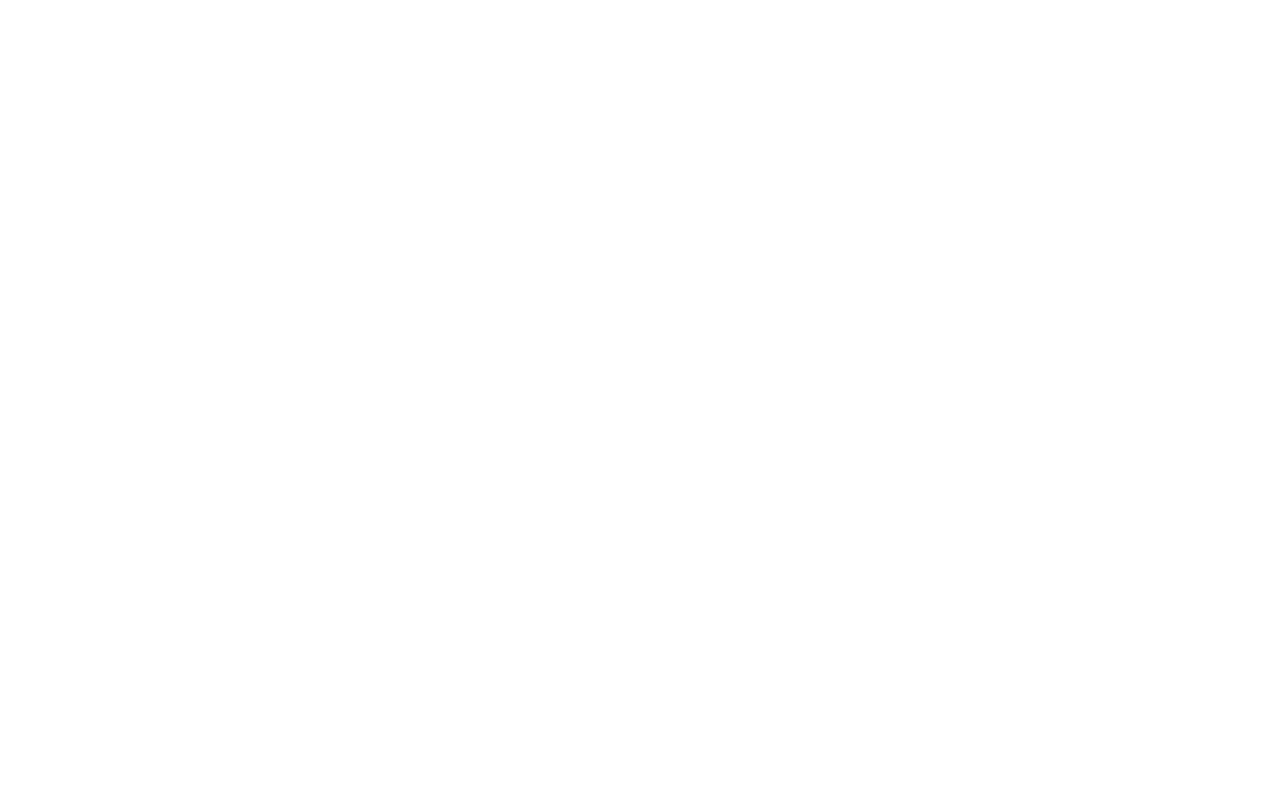
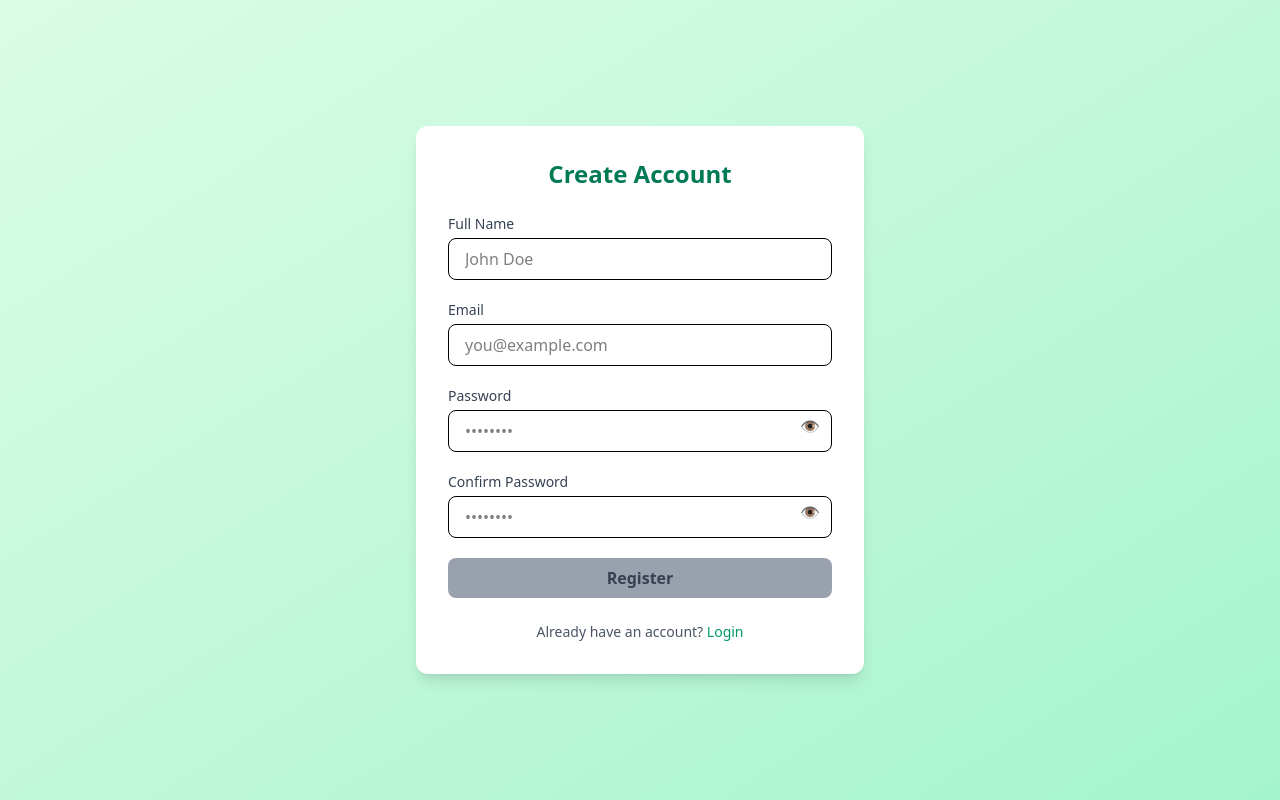
Before and after one commit to oviekshgya/pnm-todo, a Vue app: page /register in a window 1280 px wide. Before the commit this address had no page. Built offline with nearby package versions, Linux system fonts and the light colour scheme.

Commit message:
add first login and register view

```diff
--- a/src/router/index.ts
+++ b/src/router/index.ts
@@ -1,11 +1,17 @@
 import { createRouter, createWebHistory } from 'vue-router'
 import Login from '@/views/LoginPage.vue'
+import Register from '@/views/RegisterPage.vue'
 
 const routes = [
     {
         path: '/',
         name: 'Login',
         component: Login,
+    },
+    {
+        path: '/register',
+        name: 'Register',
+        component: Register,
     },
 ]
 
--- a/src/views/LoginPage.vue
+++ b/src/views/LoginPage.vue
@@ -50,7 +50,8 @@
 
         <p class="mt-6 text-center text-sm text-gray-600">
           Don't have an account?
-          <a href="#" class="text-indigo-600 hover:underline">Register</a>
+          <router-link to="/register"><a href="#" class="text-indigo-600 hover:underline">Register</a></router-link>
+
         </p>
       </div>
     </div>
@@ -65,7 +66,6 @@
   const loginError = ref(false)
 
   const handleLogin = () => {
-    // Simulasi login (ganti dengan real API)
     if (email.value === 'admin@example.com' && password.value === '123456') {
       alert('Login sukses!')
       loginError.value = false
--- /dev/null
+++ b/src/views/RegisterPage.vue
@@ -0,0 +1,172 @@
+<template>
+    <div class="min-h-screen flex items-center justify-center bg-gradient-to-br from-green-100 to-emerald-200">
+      <div class="w-full max-w-md bg-white rounded-xl shadow-lg p-8">
+        <h2 class="text-2xl font-bold text-center text-emerald-700 mb-6">Create Account</h2>
+
+        <form @submit.prevent="handleRegister" class="space-y-5">
+          <div>
+            <label class="block text-sm font-medium text-gray-700">Full Name</label>
+            <input
+              v-model="name"
+              type="text"
+              placeholder="John Doe"
+              class="w-full mt-1 px-4 py-2 border rounded-lg focus:outline-none focus:ring-2 focus:ring-emerald-500"
+              required
+            />
+          </div>
+
+          <div>
+            <label class="block text-sm font-medium text-gray-700">Email</label>
+            <input
+              v-model="email"
+              type="email"
+              placeholder="you@example.com"
+              class="w-full mt-1 px-4 py-2 border rounded-lg focus:outline-none focus:ring-2 focus:ring-emerald-500"
+              required
+            />
+          </div>
+
+          <div>
+            <label class="block text-sm font-medium text-gray-700">Password</label>
+            <div class="relative">
+              <input
+                v-model="password"
+                :type="showPassword ? 'text' : 'password'"
+                placeholder="••••••••"
+                class="w-full mt-1 px-4 py-2 border rounded-lg focus:outline-none focus:ring-2 focus:ring-emerald-500"
+                required
+              />
+              <button
+                type="button"
+                class="absolute top-2 right-3 text-gray-500"
+                @click="showPassword = !showPassword"
+              >
+                <span v-if="showPassword">🙈</span>
+                <span v-else>👁️</span>
+              </button>
+            </div>
+            <div v-if="password && !isPasswordValid" class="text-red-500 text-xs mt-1">
+              Password harus mengandung huruf besar, huruf kecil, angka, dan simbol.
+            </div>
+          </div>
+
+          <div>
+            <label class="block text-sm font-medium text-gray-700">Confirm Password</label>
+            <div class="relative">
+              <input
+                v-model="confirmPassword"
+                :type="showConfirmPassword ? 'text' : 'password'"
+                placeholder="••••••••"
+                class="w-full mt-1 px-4 py-2 border rounded-lg focus:outline-none focus:ring-2 focus:ring-emerald-500"
+                required
+              />
+              <button
+                type="button"
+                class="absolute top-2 right-3 text-gray-500"
+                @click="showConfirmPassword = !showConfirmPassword"
+              >
+                <span v-if="showConfirmPassword">🙈</span>
+                <span v-else>👁️</span>
+              </button>
+            </div>
+            <div v-if="confirmPassword && !isPasswordsMatch" class="text-red-500 text-xs mt-1">
+              Passwords do not match.
+            </div>
+          </div>
+
+          <div v-if="formError" class="text-red-500 text-sm text-center">
+            All fields are required and password must meet criteria.
+          </div>
+
+          <button
+            type="submit"
+            class="w-full py-2 rounded-lg font-semibold transition duration-200"
+            :class="{
+              'bg-emerald-600 text-white hover:bg-emerald-700': isFormValid && !isLoading,
+              'bg-gray-400 text-gray-700 cursor-not-allowed': !isFormValid || isLoading
+            }"
+            :disabled="!isFormValid || isLoading"
+          >
+            <span v-if="isLoading" class="animate-spin mr-2">🔄</span>
+            Register
+          </button>
+        </form>
+
+        <p class="mt-6 text-center text-sm text-gray-600">
+          Already have an account?
+          <a href="/" class="text-emerald-600 hover:underline">Login</a>
+        </p>
+      </div>
+
+      <div v-if="isLoading" class="fixed inset-0 flex items-center justify-center bg-gray-500 bg-opacity-50 z-10">
+        <div class="bg-white p-6 rounded-lg shadow-lg">
+          <h3 class="text-lg font-semibold text-gray-700">Please wait...</h3>
+          <div class="mt-4 text-center">
+            <span class="animate-spin mr-2">🔄</span> Processing your registration...
+          </div>
+        </div>
+      </div>
+    </div>
+  </template>
+
+  <script setup lang="ts">
+  import { ref, computed } from 'vue'
+  import { useRouter } from 'vue-router'
+
+  const name = ref('')
+  const email = ref('')
+  const password = ref('')
+  const confirmPassword = ref('')
+  const showPassword = ref(false)
+  const showConfirmPassword = ref(false)
+  const passwordMismatch = ref(false)
+  const formError = ref(false)
+  const isLoading = ref(false)
+
+  const router = useRouter()
+
+  const passwordRegex = /^(?=.*[a-z])(?=.*[A-Z])(?=.*\d)(?=.*[@$!%*?&])[A-Za-z\d@$!%*?&]{8,}$/
+  const isPasswordValid = computed(() => passwordRegex.test(password.value))
+
+  const isPasswordsMatch = computed(() => password.value === confirmPassword.value)
+
+  const isFormValid = computed(() => {
+    return (
+      name.value !== '' &&
+      email.value !== '' &&
+      password.value !== '' &&
+      confirmPassword.value !== '' &&
+      isPasswordValid.value &&
+      isPasswordsMatch.value
+    )
+  })
+
+  const handleRegister = async () => {
+    if (!isPasswordsMatch.value) {
+      passwordMismatch.value = true
+      formError.value = true
+      return
+    }
+
+    passwordMismatch.value = false
+    formError.value = false
+
+    isLoading.value = true
+    setTimeout(() => {
+      isLoading.value = false
+    //   alert(`Welcome, ${name.value}!`)
+      router.push('/')
+    }, 2000)
+  }
+  </script>
+
+  <style scoped>
+    .animate-spin {
+      animation: spin 1s linear infinite;
+    }
+
+    @keyframes spin {
+      0% { transform: rotate(0deg); }
+      100% { transform: rotate(360deg); }
+    }
+  </style>
```
